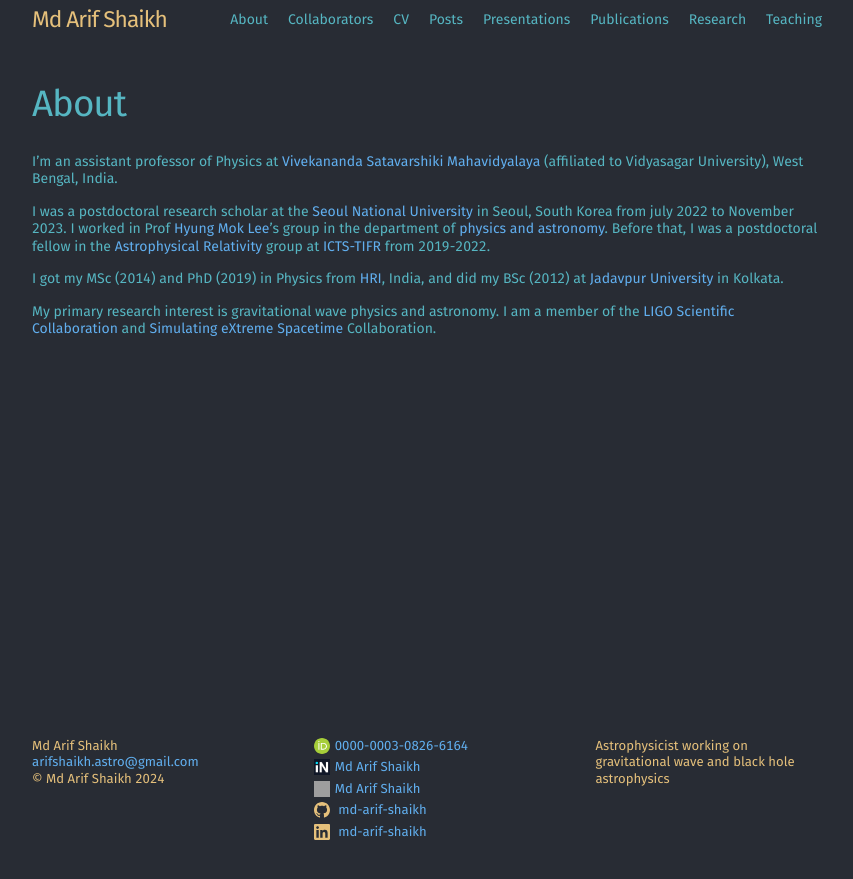
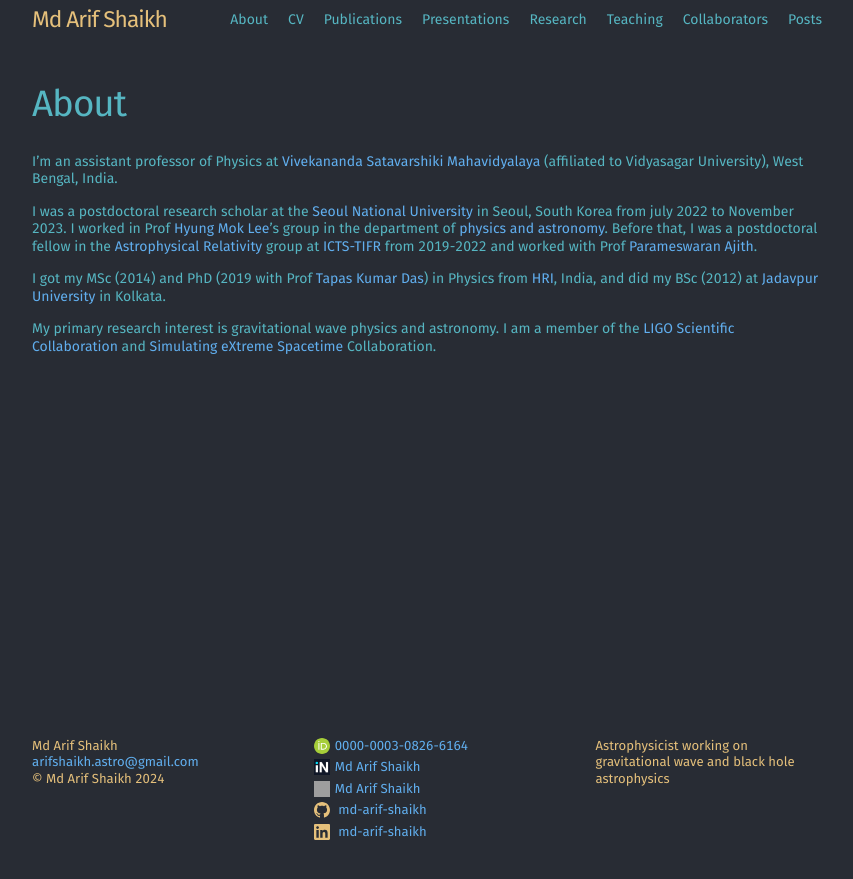
Before and after one commit to md-arif-shaikh/md-arif-shaikh.github.io, a Jekyll site: the page built from 01_about.md, in a window 1280 px wide. Shown: the top 879 px of the page, without its empty margins (213-1066 px from the left). Built offline with Jekyll 4.4.1, drawn with Linux system fonts in a browser that asks for light colours; grey boxes are pictures that could not be loaded.

Commit message:
order nav bar

```diff
--- a/about.md
+++ b/01_about.md
@@ -14,10 +14,11 @@ Lee](http://astro.snu.ac.kr/~hmlee/)'s group in the department of [physics and
 astronomy](https://physics.snu.ac.kr/en). Before that, I was a postdoctoral
 fellow in the [Astrophysical
 Relativity](https://www.icts.res.in/research/astrorel) group at
-[ICTS-TIFR](https://www.icts.res.in/) from 2019-2022.
+[ICTS-TIFR](https://www.icts.res.in/) from 2019-2022 and worked with Prof
+[Parameswaran Ajith](https://home.icts.res.in/~ajith/Home.html).
 
-
-I got my MSc (2014) and PhD (2019) in Physics from
+I got my MSc (2014) and PhD (2019 with Prof [Tapas Kumar
+Das](http://www.hri.res.in/~tapas/)) in Physics from
 [HRI](https://www.hri.res.in/), India, and did my BSc (2012) at [Jadavpur
 University](https://jadavpuruniversity.in/) in Kolkata.
 
```
Also changed, not shown: 02_cv.md (renamed from cv.md), 03_publications.md (renamed from publications.md), 04_presentations.md (renamed from presentations.md), 05_research.md (renamed from research.md), 06_teaching.md (renamed from teaching.md), 07_collaborators.md (renamed from collaborators.md), 08_posts.md (renamed from posts.md).
